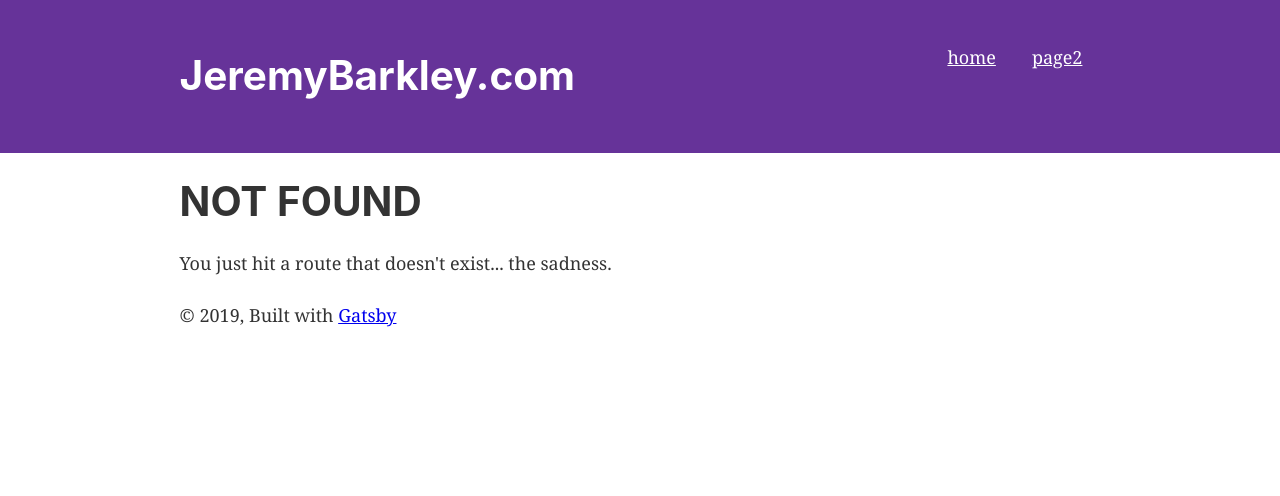
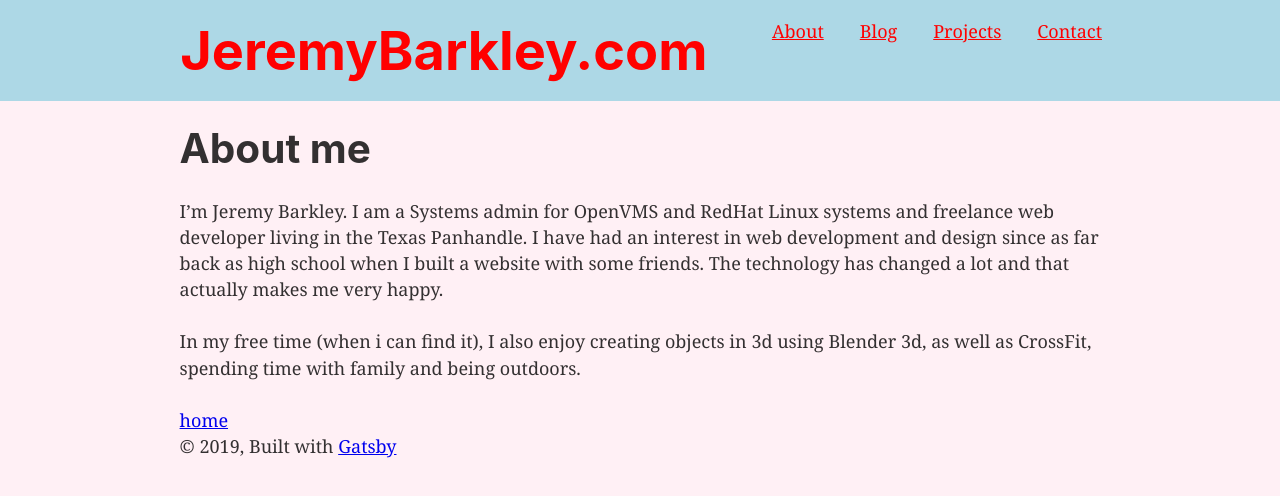
Before and after one commit to sensoph1/gatsby-blog, a Gatsby site: page /about in a window 1280 px wide. Before the commit this address had no page. Built offline with nearby package versions, Linux system fonts and the light colour scheme; Gatsby itself is replaced by a stand-in of ours.

Commit message:
added pages and functionality

```diff
--- a/gatsby-browser.js
+++ b/gatsby-browser.js
@@ -5,3 +5,4 @@
  */
 
 // You can delete this file if you're not using it
+import "./src/styles/global.css"
--- a/gatsby-config.js
+++ b/gatsby-config.js
@@ -5,16 +5,27 @@
     author: `@zombiestiltskin`,
     menuLinks:[
             {
-               name:'home',
-               link:'/'
+               name:'About',
+               link:'/about'
             },
             {
-               name:'page2',
-               link:'/page-2'
-            }
+               name:'Blog',
+               link:'/blog'
+            },
+           {
+            name:'Projects',
+            link:'/projects'
+            },
+          {
+            name:'Contact',
+            link:'/contact'
+            },
+
+
           ]
   },
   plugins: [
+
     `gatsby-plugin-react-helmet`,
     {
       resolve: `gatsby-source-filesystem`,
@@ -23,6 +34,7 @@
         path: `${__dirname}/src/images`,
       },
     },
+
     `gatsby-transformer-sharp`,
     `gatsby-plugin-sharp`,
     {
@@ -37,6 +49,11 @@
         icon: `src/images/gatsby-icon.png`, // This path is relative to the root of the site.
       },
     },
+    {
+      resolve: `gatsby-plugin-typography`,
+      options: {
+        pathToConfigModule: `src/utils/typography`,
+      },},
     // this (optional) plugin enables Progressive Web App + Offline functionality
     // To learn more, visit: https://gatsby.dev/offline
     // `gatsby-plugin-offline`,
--- a/package.json
+++ b/package.json
@@ -11,12 +11,16 @@
     "gatsby-plugin-offline": "^3.0.8",
     "gatsby-plugin-react-helmet": "^3.1.8",
     "gatsby-plugin-sharp": "^2.2.25",
+    "gatsby-plugin-typography": "^2.3.8",
     "gatsby-source-filesystem": "^2.1.25",
     "gatsby-transformer-sharp": "^2.2.16",
     "prop-types": "^15.7.2",
     "react": "^16.9.0",
     "react-dom": "^16.9.0",
-    "react-helmet": "^5.2.1"
+    "react-helmet": "^5.2.1",
+    "react-typography": "^0.16.19",
+    "typography": "^0.16.19",
+    "typography-theme-fairy-gates": "^0.16.19"
   },
   "devDependencies": {
     "prettier": "^1.18.2"
--- a/src/components/header.js
+++ b/src/components/header.js
@@ -4,21 +4,20 @@
 const Header = ({ siteTitle, menuLinks }) => (
   <header
     style={{
-      background: "rebeccapurple",
+      background: "lightblue",
       marginBottom: "1.45rem",
     }}
   >
-    <div
+    <div class='header'
       style={{
-        background: "rebeccapurple",
+        background: "lightblue",
         marginBottom: "1.45rem",
       }}
     >
-      <div
+      <div class="menu"
         style={{
           margin: "0 auto",
           maxWidth: 960,
-          padding: "1.45rem 1.0875rem",
           display: "flex",
           justifyItems: "space-between",
           alignItems: "center",
@@ -28,7 +27,7 @@
           <Link
             to="/"
             style={{
-              color: "white",
+              color: "red",
               textDecoration: "none",
             }}
           >
@@ -44,9 +43,10 @@
                   style={{
                     listStyleType: `none`,
                     padding: `1rem`,
+
                   }}
                 >
-                  <Link style={{ color: `white` }} to={link.link}>
+                  <Link style={{ color: `red` }} to={link.link}>
                     {link.name}
                   </Link>
                 </li>
--- /dev/null
+++ b/src/pages/about.js
@@ -0,0 +1,22 @@
+import React from "react"
+import { Link } from "gatsby"
+
+import Layout from "../components/layout"
+import SEO from "../components/seo"
+
+const about = () => (
+  <Layout>
+    <SEO title="About" />
+    <h1>About me</h1>
+    <p>I’m Jeremy Barkley. I am a Systems admin for OpenVMS and RedHat Linux systems and freelance web
+       developer living in the Texas Panhandle. I have had an interest in web development and design since as far back as high school when I built a website with
+       some friends. The technology has changed a lot and that actually makes me very happy.</p>
+
+    <p>In my free time (when i can find it), I also enjoy creating objects in 3d using Blender 3d,
+        as well as CrossFit, spending time with family and being outdoors.</p>
+
+    <Link to="/">home</Link>
+  </Layout>
+)
+
+export default about
--- /dev/null
+++ b/src/pages/blog.js
@@ -0,0 +1,16 @@
+import React from "react"
+import { Link } from "gatsby"
+
+import Layout from "../components/layout"
+import SEO from "../components/seo"
+
+const blog = () => (
+  <Layout>
+    <SEO title="Blog" />
+    <h1>Blog</h1>
+
+    <Link to="/">home</Link>
+  </Layout>
+)
+
+export default blog
--- a/src/pages/index.js
+++ b/src/pages/index.js
@@ -8,6 +8,7 @@
 const IndexPage = () => (
   <Layout>
     <SEO title="Home" />
+    <div style={{ margin: `3rem auto`, maxWidth: 600 }}>
 
     <h2>
         Let me turn your ideas into great looking, functional websites and web applications.
@@ -26,7 +27,7 @@
 
     <div style={{ maxWidth: `300px`, marginBottom: `1.45rem` }}>
     </div>
-    <Link to="/page-2/">Go to page 2</Link>
+    </div>
   </Layout>
 )
 
--- a/src/global.css
+++ b/src/styles/global.css
@@ -5,16 +5,15 @@
       margin-top:25px !important;
       border-radius: 5px;
 }
-  .jumbotron, .blog-link{
+  .jumbotron{
 
-      width:100%;
+      width:30%;
 
-      margin:10% auto;
+      margin:10% auto ;
       text-align: center;
   }
-  .jumbotron p img {
-    border-radius: 200px;
-    width: 32%;
+  .jumbotron img {
+    border-radius: 65%;
     margin-bottom: 35px;
     padding: 4px;
     background: slategray;
--- /dev/null
+++ b/src/utils/typography.js
@@ -0,0 +1,7 @@
+import Typography from "typography"
+import fairyGateTheme from "typography-theme-fairy-gates"
+
+const typography = new Typography(fairyGateTheme)
+
+export const { scale, rhythm, options } = typography
+export default typography
```
Also changed, not shown: src/pages/contact.js (added, +21 -0 lines), src/pages/intro.js (added, +21 -0 lines), src/pages/page-2.js (deleted, +0 -16 lines), src/pages/projects.js (added, +19 -0 lines), src/pages/projects/roadhogs.js (added, +16 -0 lines), 1 other file.
